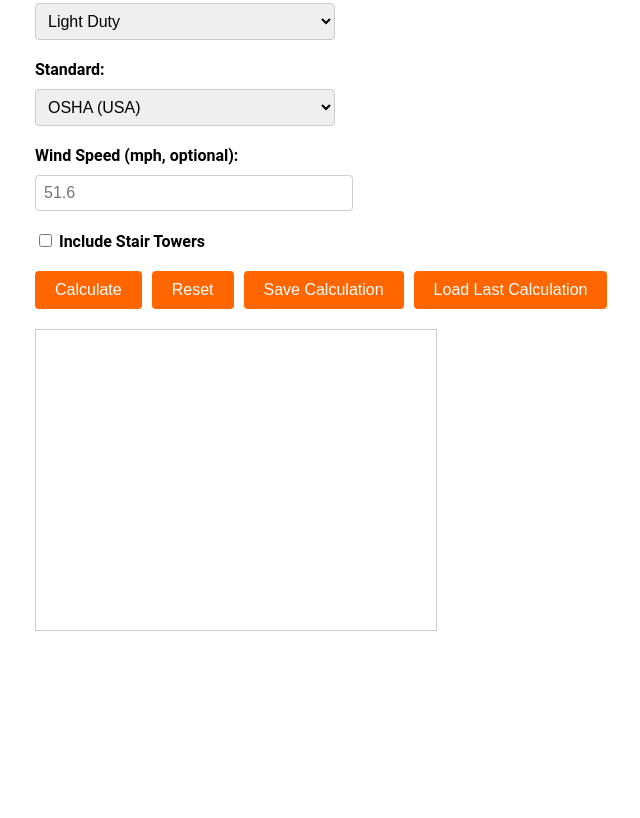
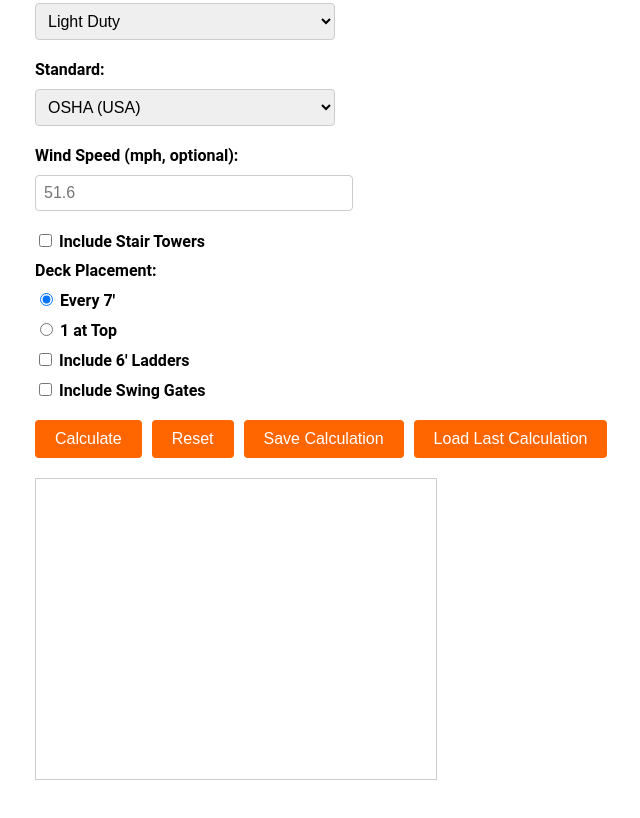
Before and after one commit to CodesbySteph/Diamond-Scaffold-Calculator-Custom, a plain HTML site: page index.html in a window 1280 px wide. Shown: the part 711-1529 px from the top of the page, without its empty margins (205-845 px from the left). Before the commit the page ends 1414 px from the top, so only its background shows below. Drawn offline with Linux system fonts and the light colour scheme.

Commit message:
Update index.html

```diff
--- a/index.html
+++ b/index.html
@@ -51,6 +51,18 @@
         <input type="checkbox" id="stairTower"> Include Stair Towers
       </label>
 
+      <label>Deck Placement:</label>
+      <label><input type="radio" name="deckOption" value="every7" checked> Every 7'</label>
+      <label><input type="radio" name="deckOption" value="topOnly"> 1 at Top</label>
+
+      <label>
+        <input type="checkbox" id="includeLadders"> Include 6' Ladders
+      </label>
+
+      <label>
+        <input type="checkbox" id="includeSwingGates"> Include Swing Gates
+      </label>
+
       <button type="submit" id="calculate">Calculate</button>
     </form>
     <canvas id="scaffoldPreview" width="400" height="300" style="margin-top: 20px; border: 1px solid #ccc;"></canvas>
```
